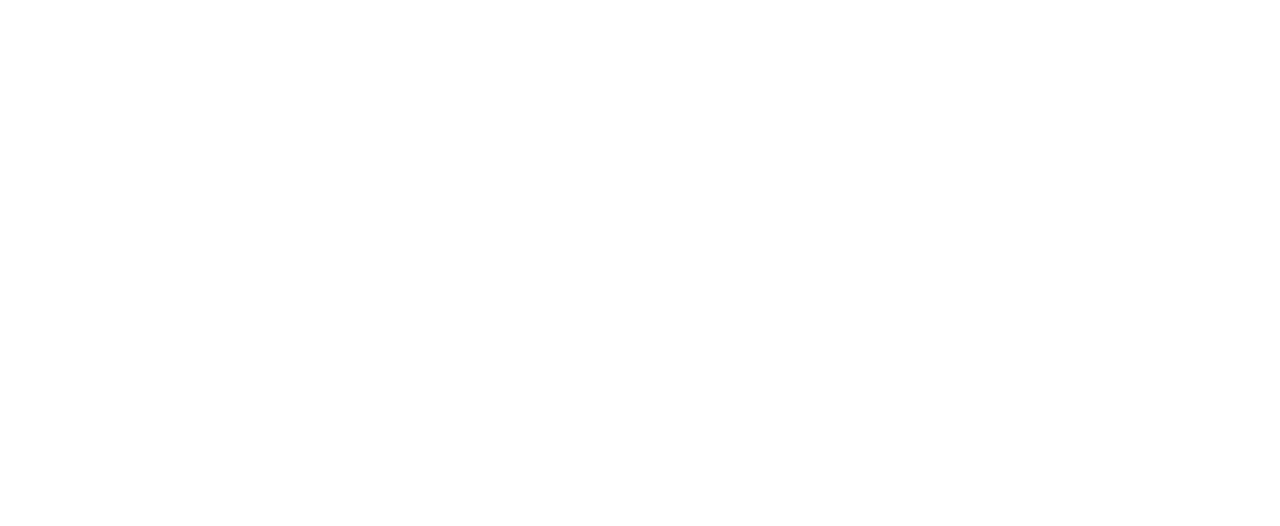
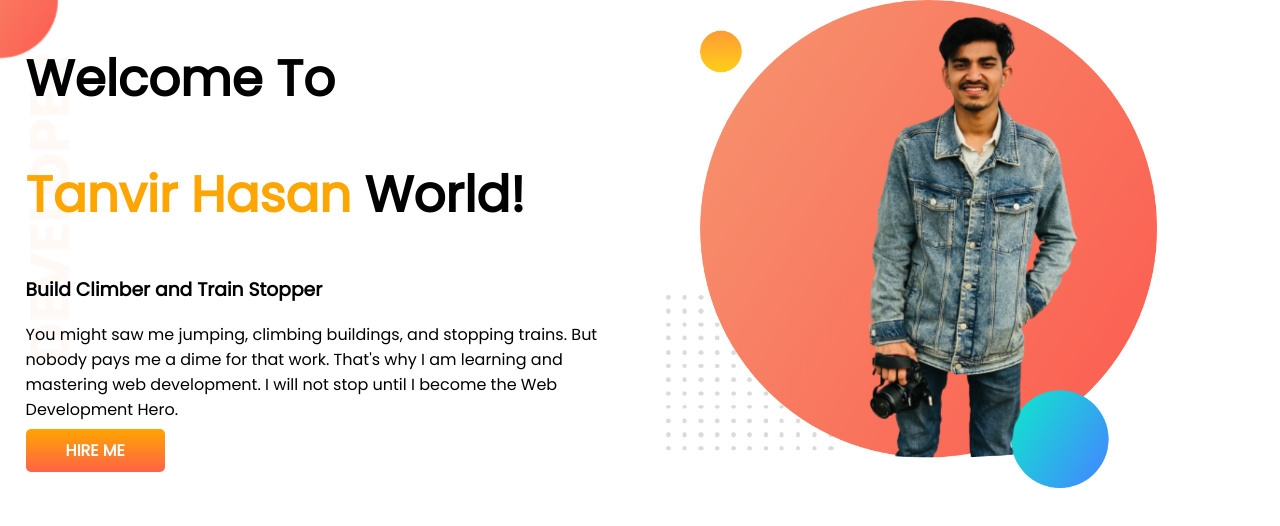
Before and after one commit to hasantanvir-eng/developer-portfolio-22, a plain HTML site: page index.html in a window 1280 px wide. Drawn offline with Linux system fonts and the light colour scheme.

Commit message:
top banner added

```diff
--- a/index.html
+++ b/index.html
@@ -7,10 +7,33 @@
     <meta name="viewport" content="width=device-width, initial-scale=1.0">
     <title>Tanvir Portfolio</title>
     <link rel="stylesheet" href="style.css">
+
+    <!-- google fonts -->
+    <link rel="preconnect" href="https://fonts.googleapis.com">
+    <link rel="preconnect" href="https://fonts.gstatic.com" crossorigin>
+    <link href="https://fonts.googleapis.com/css2?family=Poppins&display=swap" rel="stylesheet">
 </head>
 
 <body>
 
+    <section class="top-banner">
+        <div class="half-width">
+            <h1>Welcome To</h1>
+            <h1><span class="orange-color">Tanvir Hasan</span> World!</h1>
+            <h3>Build Climber and Train Stopper</h3>
+            <p>You might saw me jumping, climbing buildings, and stopping trains. But nobody pays me a dime for that
+                work.
+                That's why I am learning and mastering web development. I will not stop until I become the Web
+                Development
+                Hero.
+            </p>
+            <a class="link-button" target="_blank" href="https://www.linkedin.com/company/programminghero/">HIRE ME</a>
+        </div>
+        <div class="half-width">
+            <img src="/images/tanvir-bg.png" alt="">
+        </div>
+    </section>
+
 </body>
 
 </html>
--- a/style.css
+++ b/style.css
@@ -0,0 +1,39 @@
+body {
+    font-family: 'Poppins', sans-serif;
+    margin: 0;
+}
+
+h1 {
+    font-size: 50px;
+}
+
+.orange-color {
+    color: orange;
+}
+
+section {
+    display: flex;
+}
+
+.half-width {
+    width: 50%;
+    padding-left: 2%;
+}
+
+.half-width img {
+    width: 80%;
+}
+
+.link-button {
+    text-decoration: none;
+    background-image: linear-gradient(orange, tomato);
+    padding: 10px 40px;
+    border-radius: 5px;
+    color: white;
+    font-weight: 700;
+}
+
+.top-banner {
+    background-image: url('./images/top-banner.png');
+    background-repeat: no-repeat;
+}
```
Also changed, not shown: images/dream-bg.png (added), images/exp-bg.png (added), images/jhankar.png (added), images/jhankar2.png (added), images/my-bg.png (added), images/my-bg2.png (added), images/tanvir-bg.png (added), images/top-banner.png (added), showOff/274724493_2811375525827503_663665974214740012_n-removebg-preview (1).png (added), showOff/274724493_2811375525827503_663665974214740012_n.jpg (added), showOff/DSC_0174 (1).jpg (added), 7 other files.
